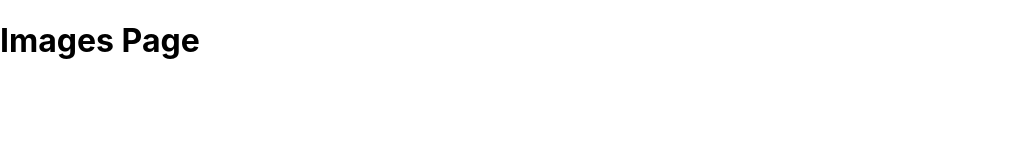
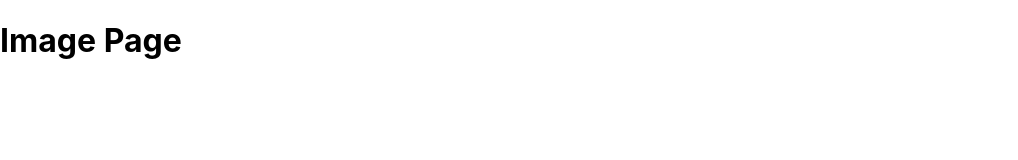
Before and after one commit to kyahAndoy/alert-system, a React (Create React App) app: page /images in a window 1280 px wide. Shown: the top 160 px of the page, without its empty margins (0-1018 px from the left). Built offline with nearby package versions, Linux system fonts and the light colour scheme.

Commit message:
Edit some text

```diff
--- a/src/App.js
+++ b/src/App.js
@@ -10,9 +10,11 @@ import Images from './Images';
 import Downloads from './Downloads';
 import BottomNav from './components/BottomNav';
 
+
+
 function App() {
   return (
-    <>
+
       <Router>
       <BottomNav />
             <Switch>
@@ -23,7 +25,6 @@ function App() {
             </Switch>
          </Router>
 
-      </>
   );
 }
 
--- a/src/Downloads.js
+++ b/src/Downloads.js
@@ -1,6 +1,7 @@
 import React from 'react';
 
-export default function Downloads(){
+
+export default function Videos(){
     return (
         <div>
             <h1>Download Page</h1>
--- a/src/Images.js
+++ b/src/Images.js
@@ -1,9 +1,10 @@
 import React from 'react';
+
 
 export default function Images(){
     return (
         <div>
-            <h1>Images Page</h1>
+            <h1>Image Page</h1>
         </div>
     )
 }
--- a/src/Videos.js
+++ b/src/Videos.js
@@ -1,4 +1,5 @@
 import React from 'react';
+
 
 export default function Videos(){
     return (
```
